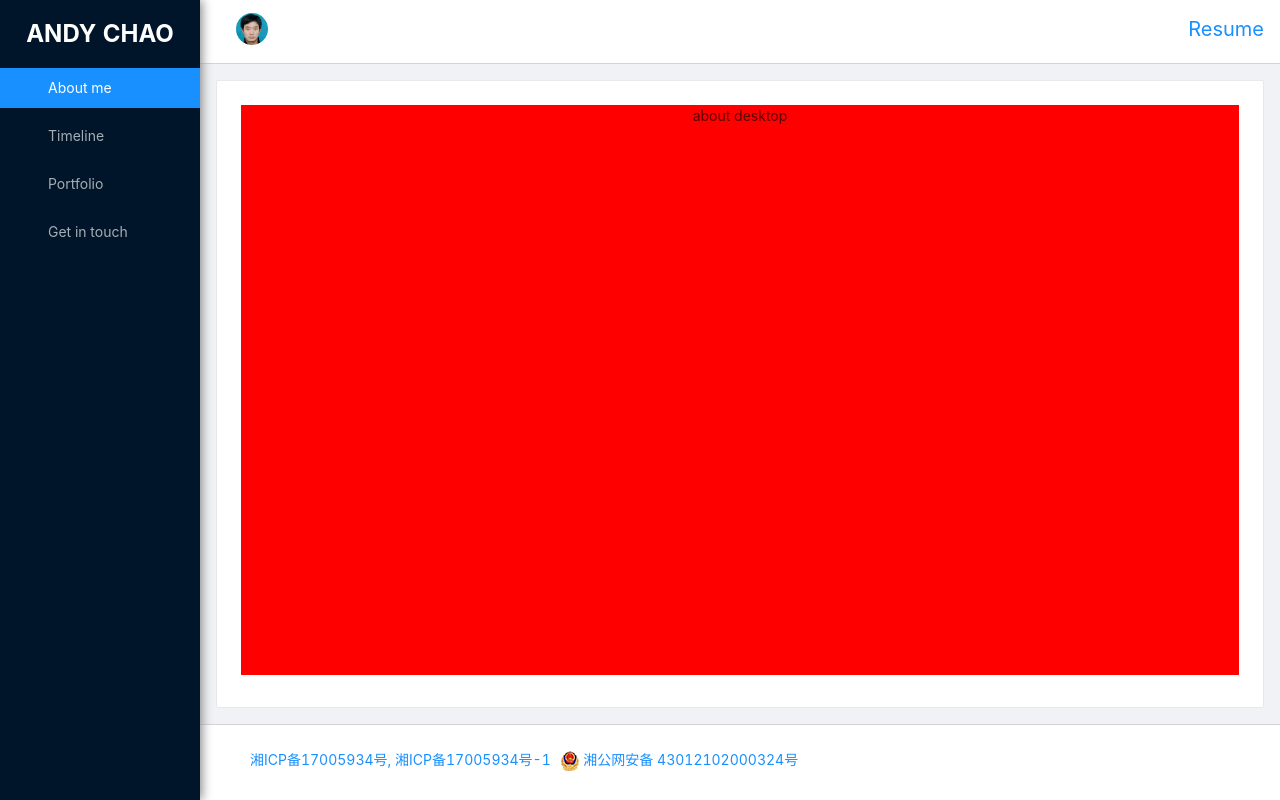
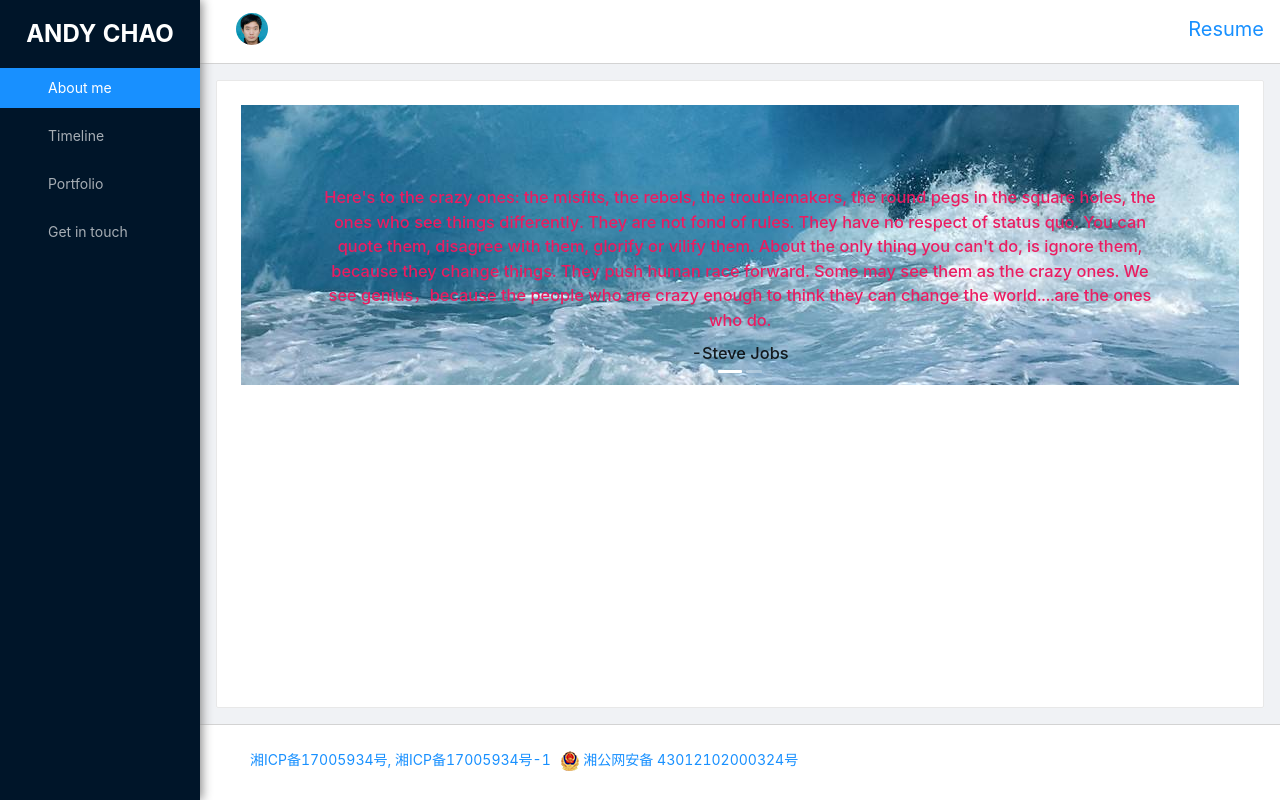
Before and after one commit to andychao217/PersonalWebsiteVue, a Vue app: page /#/home in a window 1280 px wide. Both pictures are taken after a click on the item "About me". Built offline with nearby package versions, Linux system fonts and the light colour scheme.

Commit message:
add life motto

```diff
--- a/src/lang/cn.js
+++ b/src/lang/cn.js
@@ -25,18 +25,22 @@ export const m = {
   errorMessage: "输入完整信息",
   error: "错误",
   messageSent: "信息已发送，谢谢，我会尽快与您联系！",
+  lifeMottoJobs: "致敬最疯狂的人们：格格不入，方枘圆凿，你们看得到我们看不到的世界。不拘于条框之束缚，不满于现状之安好，或贬或褒，却永远闪耀在我们的视野中，世界因你们而改变，沧海桑田，疯狂的人们前仆后继的成为人类进步的中流砥柱。人们说天才与疯子只有一线之隔，你们疯到认为自己可以翻覆这个世界，于是就跨过那条线，如此做了。",
+  lifeMottoGump: "人生就像是一盒巧克力,你永远不知道,下一颗是什么味道。",
+  jobs: "史蒂夫·乔布斯",
+  gump: "阿甘正传",
   ts905: "嵌入式设备Web",
   ts900: "音频分析管理平台",
-  xc9000:"广播对讲管理平台",
-  car:"汽车鸣笛抓拍管理平台",
-  prison:"监狱会见系统后台",
-  mini:"微信小程序",
+  xc9000: "广播对讲管理平台",
+  car: "汽车鸣笛抓拍管理平台",
+  prison: "监狱会见系统后台",
+  mini: "微信小程序",
   qr: "二维码生成工具",
   ts905desc: "嵌入式设备Web 11sdfafdasgdgasdgfagfdagafdgadgfdagsdfafdasgdgasdgfagfdagafdgadgfdag",
   ts900desc: "音频分析管理平台 11sdfafdasgdgasdgfagfdagafdgadgfdagsdfafdasgdgasdgfagfdagafdgadgfdag",
-  xc9000desc:"广播对讲管理平台 11sdfafdasgdgasdgfagfdagafdgadgfdagsdfafdasgdgasdgfagfdagafdgadgfdag",
-  cardesc:"汽车鸣笛抓拍管理平台 11sdfafdasgdgasdgfagfdagafdgadgfdagsdfafdasgdgasdgfagfdagafdgadgfdag",
-  prisondesc:"监狱会见系统后台 11sdfafdasgdgasdgfagfdagafdgadgfdagsdfafdasgdgasdgfagfdagafdgadgfdag",
-  minidesc:"微信小程序 11sdfafdasgdgasdgfagfdagafdgadgfdagsdfafdasgdgasdgfagfdagafdgadgfdag",
+  xc9000desc: "广播对讲管理平台 11sdfafdasgdgasdgfagfdagafdgadgfdagsdfafdasgdgasdgfagfdagafdgadgfdag",
+  cardesc: "汽车鸣笛抓拍管理平台 11sdfafdasgdgasdgfagfdagafdgadgfdagsdfafdasgdgasdgfagfdagafdgadgfdag",
+  prisondesc: "监狱会见系统后台 11sdfafdasgdgasdgfagfdagafdgadgfdagsdfafdasgdgasdgfagfdagafdgadgfdag",
+  minidesc: "微信小程序 11sdfafdasgdgasdgfagfdagafdgadgfdagsdfafdasgdgasdgfagfdagafdgadgfdag",
   qrdesc: "二维码生成工具 11sdfafdasgdgasdgfagfdagafdgadgfdagsdfafdasgdgasdgfagfdagafdgadgfdag"
 };
--- a/src/lang/en.js
+++ b/src/lang/en.js
@@ -25,18 +25,22 @@ export const m = {
   errorMessage: "Enter full information",
   error: "Error",
   messageSent: "The message has been sent successfully, thank you! ",
+  lifeMottoJobs: "Here's to the crazy ones: the misfits, the rebels, the troublemakers, the round pegs in the square holes, the ones who see things differently. They are not fond of rules. They have no respect of status quo. You can quote them, disagree with them, glorify or vilify them. About the only thing you can't do, is ignore them, because they change things. They push human race forward. Some may see them as the crazy ones. We see genius，because the people who are crazy enough to think they can change the world....are the ones who do.",
+  lifeMottoGump: "Life is like a box of chocalates, you never know what you gonna get.",
+  jobs: "Steve Jobs",
+  gump: "Forrest Gump",
   ts905: "Embedded device",
   ts900: "Audio analysis management platform",
-  xc9000:"Broadcasting intercom management platform",
-  car:"Car whistle capture management platform",
-  prison:"Backstage of prison interview system",
-  mini:"Wechat applet",
+  xc9000: "Broadcasting intercom management platform",
+  car: "Car whistle capture management platform",
+  prison: "Backstage of prison interview system",
+  mini: "Wechat applet",
   qr: "QR code generation tool",
   ts905desc: "Embedded device 11sdfafdasgdgasdgfagfdagafdgadgfdagv",
   ts900desc: "Audio analysis management platform 11sdfafdasgdgasdgfagfdagafdgadgfdagsdfafdasgdgasdgfagfdagafdgadgfdag",
-  xc9000desc:"Broadcasting intercom management platform 11sdfafdasgdgasdgfagfdagafdgadgfdagsdfafdasgdgasdgfagfdagafdgadgfdag",
-  cardesc:"Car whistle capture management platform 11sdfafdasgdgasdgfagfdagafdgadgfdagsdfafdasgdgasdgfagfdagafdgadgfdag",
-  prisondesc:"Backstage of prison interview system 11sdfafdasgdgasdgfagfdagafdgadgfdagsdfafdasgdgasdgfagfdagafdgadgfdag",
-  minidesc:"Wechat applet 1sdfafdasgdgasdgfagfdagafdgadgfdagsdfafdasgdgasdgfagfdagafdgadgfdag",
+  xc9000desc: "Broadcasting intercom management platform 11sdfafdasgdgasdgfagfdagafdgadgfdagsdfafdasgdgasdgfagfdagafdgadgfdag",
+  cardesc: "Car whistle capture management platform 11sdfafdasgdgasdgfagfdagafdgadgfdagsdfafdasgdgasdgfagfdagafdgadgfdag",
+  prisondesc: "Backstage of prison interview system 11sdfafdasgdgasdgfagfdagafdgadgfdagsdfafdasgdgasdgfagfdagafdgadgfdag",
+  minidesc: "Wechat applet 1sdfafdasgdgasdgfagfdagafdgadgfdagsdfafdasgdgasdgfagfdagafdgadgfdag",
   qrdesc: "QR code generation tool 11sdfafdasgdgasdgfagfdagafdgadgfdagsdfafdasgdgasdgfagfdagafdgadgfdag"
 };
--- a/src/views/desktop/About.vue
+++ b/src/views/desktop/About.vue
@@ -1,6 +1,17 @@
 <template>
-  <div class="scrollDiv" :style="{height: contentHeight + 'px', background: 'red'}">
-    about desktop
+  <div class="scrollDiv" :style="{height: contentHeight + 'px'}">
+    <a-row>
+      <a-carousel autoplay>
+        <div>
+          <h3>{{$t('m.lifeMottoJobs')}}</h3>
+          <h1>-{{$t('m.jobs')}}</h1>
+        </div>
+        <div>
+          <h3>{{$t('m.lifeMottoGump')}}</h3>
+          <h1>-{{$t('m.gump')}}</h1>
+        </div>
+      </a-carousel>
+    </a-row>
   </div>
 </template>
 <script>
@@ -38,3 +49,19 @@ export default {
   }
 }
 </script>
+<style scoped>
+  /* For demo */
+  .ant-carousel >>> .slick-slide {
+    padding: 80px;
+    text-align: center;
+    height: 280px;
+    background-image: url('../../assets/bg.jpg');
+    background-repeat:no-repeat;
+    background-position:center;
+    overflow: hidden;
+  }
+
+  .ant-carousel >>> .slick-slide h3 {
+    color: rgb(235, 28, 97);
+  }
+</style>
```
Also changed, not shown: src/assets/bg.jpg (added).
